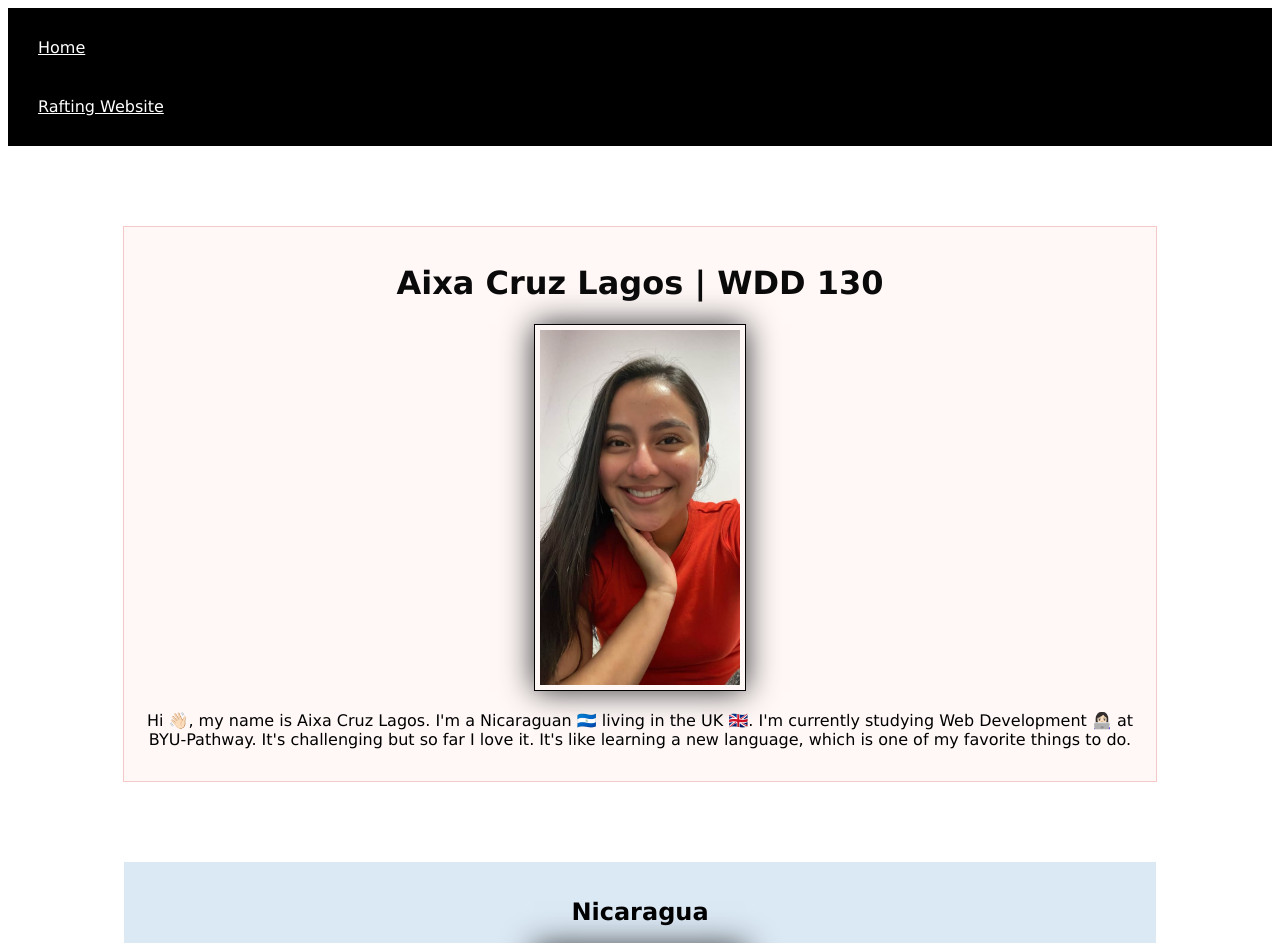
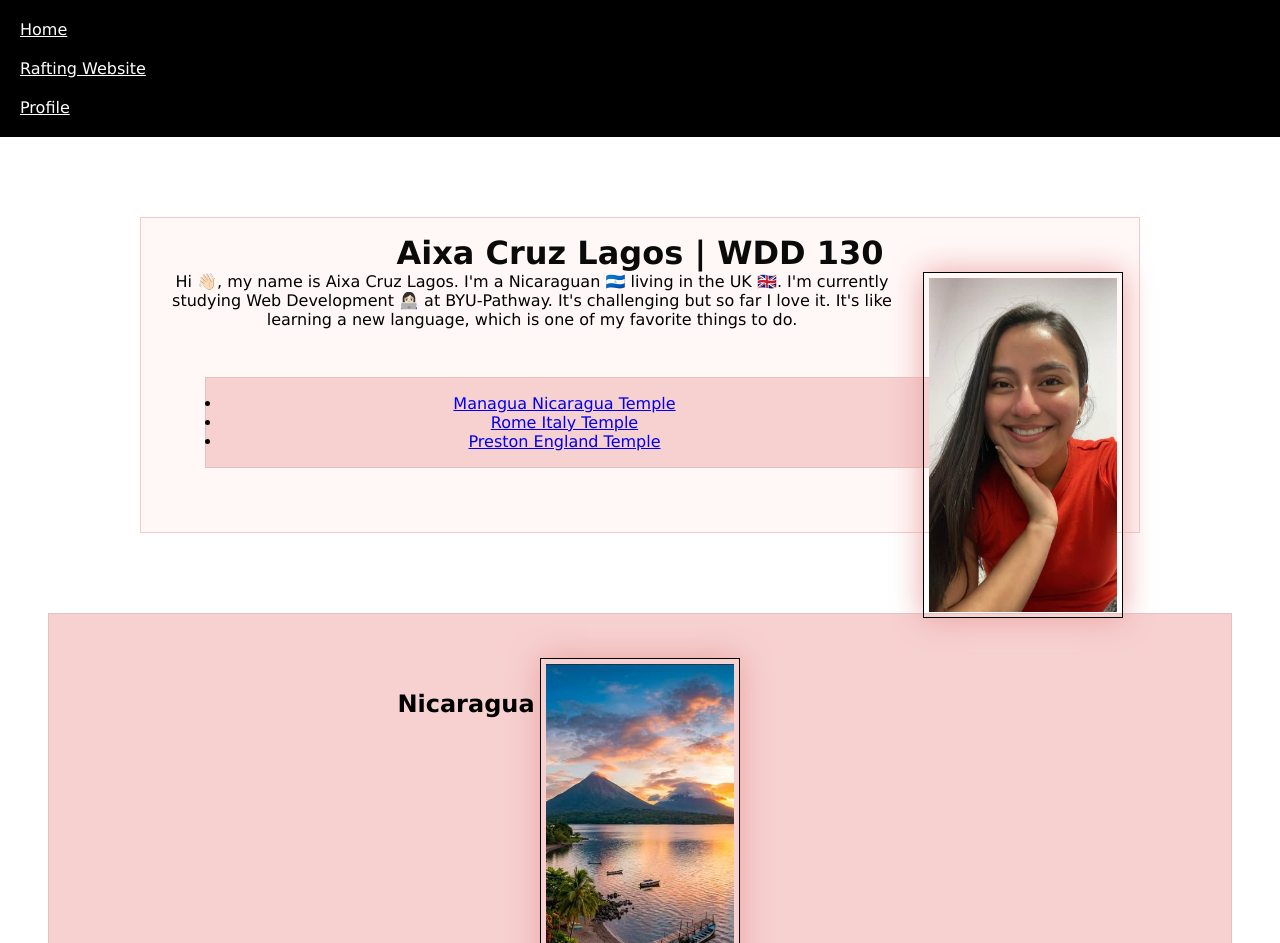
Before and after one commit to aixacruz/wdd130, a plain HTML site: page index.html in a window 1280 px wide. Shown: the top 943 px of the page. Drawn offline with Linux system fonts and the light colour scheme.

Commit message:
W03 Code-along Activity: Home Page Enhancement

```diff
--- a/index.html
+++ b/index.html
@@ -1,3 +1,4 @@
+<!-- 16 July 2026 -->
 <!DOCTYPE html>
 <html lang="en-US">
 
@@ -8,7 +9,6 @@
     <meta name="description"
       content="This page is created by Aixa Cruz, for study purposes, to complete the WDD130 project">
     <meta name="author" content="Aixa Cruz">
-
     <link rel="stylesheet" href="styles/styles.css">
 </head>
 
@@ -17,6 +17,7 @@
         <nav>
             <a href="#">Home</a>
             <a href="wwr/">Rafting Website</a>
+            <a href="www.linkedin.com/in/aixa-cruz">Profile</a>
         </nav>
     </header>
 
@@ -24,11 +25,22 @@
         <h1>Aixa Cruz Lagos | WDD 130</h1>
         <img src="images/profile.jpg" alt="profile picture" width="200">
         <p>Hi 👋🏻, my name is Aixa Cruz Lagos. I'm a Nicaraguan 🇳🇮 living in the UK 🇬🇧. I'm
-            currently studying Web Development 👩🏻‍💻 at BYU-Pathway. It's challenging but so far I
-            love it. It's like learning a new language, which is one of my favorite things to do.
+            currently studying Web Development 👩🏻‍💻 at BYU-Pathway. It's challenging but so
+            far I
+            love it. It's like learning a new language, which is one of my favorite things to
+            do.
         </p>
+        <ul class="box indent">
+            <li><a href="https://churchofjesuschristtemples.org/managua-nicaragua-temple/"
+                  target="_blank">Managua Nicaragua Temple</a></li>
+            <li><a href="https://churchofjesuschristtemples.org/rome-italy-temple/"
+                  target="_blank">Rome Italy Temple</a>
+            </li>
+            <li><a href="https://churchofjesuschristtemples.org/preston-england-temple/"
+                  target="_blank">Preston England Temple</a></li>
+        </ul>
     </main>
-    <aside>
+    <aside class="box">
         <h2>Nicaragua</h2>
         <img src="images/nicaragua.jpeg" alt="Nicaragua countryside">
         <p>Nicaragua is a country surrounded by lakes and volcanoes, in the middle of Central
--- a/styles/styles.css
+++ b/styles/styles.css
@@ -1,3 +1,9 @@
+* {
+    margin: 0;
+    padding: 0;
+    box-sizing: border-box;
+}
+
 :root {
     --main-color: #000000;
     --shadow-color: #333;
@@ -24,13 +30,21 @@ main {
 main img {
     width: 200px;
     height: auto;
-    box-shadow: 0 0 30px #333;
+    box-shadow: 0 0 30px #e9a3a3;
+    ;
     border: 1px solid black;
     padding: 5px;
+    float: right;
+    margin: 0 0 1rem 1rem;
+}
+
+p {
+    margin 1rem;
+    text-align: center;
 }
 
 aside {
-    max-width: 1000px;
+    width: 44m;
     margin: 5rem auto;
     border: 1px #0954c4;
     padding: 1rem;
@@ -43,19 +57,26 @@ aside {
 aside img {
     width: 200px;
     height: auto;
-    box-shadow: 0 0 30px #333;
+    box-shadow: 0 0 30px #e9a3a3;
     padding: 5px;
+    positio: absolute;
 }
 
-nav a {
-    color: rgb(255, 255, 255);
-    display: block;
-    padding: 20px;
+aside h2 {
+    position: relative;
+    top: 60px;
+    right: 20px;
 }
 
 nav {
     background-color: #000000;
     padding: 10px;
+}
+
+nav a {
+    color: rgb(255, 255, 255);
+    padding: 10px;
+    display: block;
 }
 
 h1 {
@@ -71,11 +92,6 @@ img {
     box-shadow: 0 0 30px rgb(14, 12, 12);
 }
 
-p {
-    padding: 0;
-    text-align: center;
-}
-
 footer {
     margin-top: 20px;
     border-top: 1px solid #000000;
@@ -83,5 +99,13 @@ footer {
     font-size: 1.1rem;
     background-color: #000;
     color: rgb(250, 250, 250);
+}
 
+/* Class Selectors */
+.box {
+    margin: 3rem;
+    border: 1px solid rgba(72, 72, 72, 0.1);
+    padding: 1rem;
+    background-color: #f7d0d0;
+    color: #000000;
 }
```
